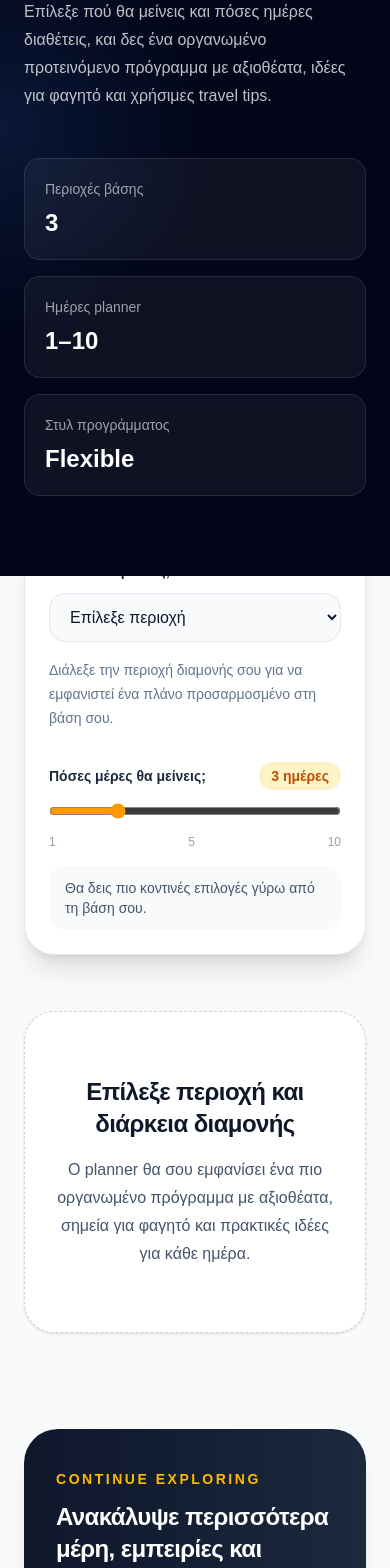
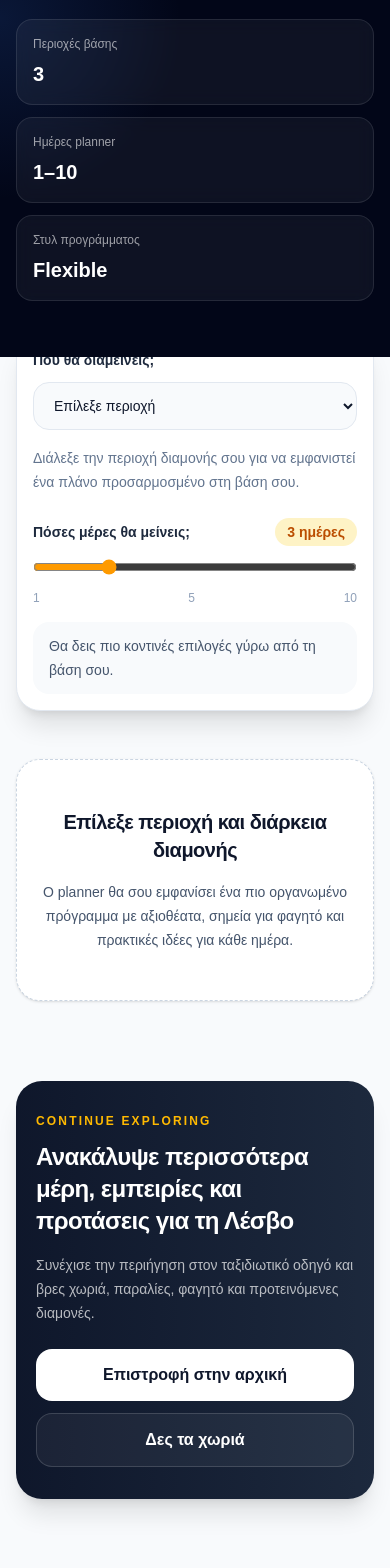
Before and after one commit to amamouridis06/lesvos-travel-guide, a Next.js app: page /planner in a window 390 px wide. Shown: the part 400-1968 px from the top of the page. Built offline with nearby package versions, Linux system fonts and the light colour scheme.

Commit message:
Update page.tsx

```diff
--- a/app/planner/page.tsx
+++ b/app/planner/page.tsx
@@ -175,15 +175,15 @@ function SectionTitle({
   return (
     <div className="max-w-3xl">
       {eyebrow ? (
-        <p className="mb-3 text-sm font-semibold uppercase tracking-[0.18em] text-amber-600">
+        <p className="mb-2 text-xs font-semibold uppercase tracking-[0.18em] text-amber-600 sm:mb-3 sm:text-sm">
           {eyebrow}
         </p>
       ) : null}
-      <h2 className="text-3xl font-bold tracking-tight text-slate-900 md:text-4xl">
+      <h2 className="text-2xl font-bold tracking-tight text-slate-900 sm:text-3xl md:text-4xl">
         {title}
       </h2>
       {description ? (
-        <p className="mt-4 text-base leading-7 text-slate-600 md:text-lg">
+        <p className="mt-3 text-sm leading-6 text-slate-600 sm:mt-4 sm:text-base sm:leading-7 md:text-lg">
           {description}
         </p>
       ) : null}
@@ -191,11 +191,20 @@ function SectionTitle({
   );
 }
 
-function BulletList({ items, dotColor }: { items: readonly string[]; dotColor: string }) {
+function BulletList({
+  items,
+  dotColor,
+}: {
+  items: readonly string[];
+  dotColor: string;
+}) {
   return (
-    <ul className="space-y-3">
+    <ul className="space-y-2.5 sm:space-y-3">
       {items.map((item) => (
-        <li key={item} className="flex items-start gap-3 text-slate-700 leading-6">
+        <li
+          key={item}
+          className="flex items-start gap-3 text-sm leading-6 text-slate-700 sm:text-base"
+        >
           <span className={`mt-2 h-2.5 w-2.5 shrink-0 rounded-full ${dotColor}`} />
           <span>{item}</span>
         </li>
@@ -226,41 +235,41 @@ export default function PlannerPage() {
     <main className="min-h-screen bg-slate-50 text-slate-900">
       <section className="relative overflow-hidden bg-slate-950 text-white">
         <div className="absolute inset-0 bg-[radial-gradient(circle_at_top_right,rgba(245,158,11,0.18),transparent_28%),radial-gradient(circle_at_left,rgba(59,130,246,0.14),transparent_35%)]" />
-        <div className="relative mx-auto max-w-7xl px-6 py-20 md:px-8 md:py-28">
-          <div className="grid gap-12 lg:grid-cols-[1.1fr_0.9fr] lg:items-end">
+        <div className="relative mx-auto max-w-7xl px-4 py-14 sm:px-6 sm:py-16 md:px-8 md:py-28">
+          <div className="grid gap-8 md:gap-10 lg:grid-cols-[1.1fr_0.9fr] lg:items-end lg:gap-12">
             <div className="max-w-3xl">
-              <div className="inline-flex items-center rounded-full border border-white/15 bg-white/5 px-4 py-1.5 text-sm font-medium text-white/85 backdrop-blur">
+              <div className="inline-flex items-center rounded-full border border-white/15 bg-white/5 px-3 py-1.5 text-xs font-medium text-white/85 backdrop-blur sm:px-4 sm:text-sm">
                 Lesvos Travel Planner
               </div>
-              <h1 className="mt-6 text-4xl font-bold tracking-tight md:text-6xl md:leading-[1.05]">
+              <h1 className="mt-5 text-3xl font-bold tracking-tight leading-tight sm:text-4xl md:text-6xl md:leading-[1.05]">
                 Φτιάξε το ταξίδι σου στη Λέσβο με πιο σωστό και όμορφο πλάνο
               </h1>
-              <p className="mt-5 max-w-2xl text-base leading-7 text-white/75 md:text-xl md:leading-8">
+              <p className="mt-4 max-w-2xl text-sm leading-6 text-white/75 sm:text-base sm:leading-7 md:text-xl md:leading-8">
                 Επίλεξε πού θα μείνεις και πόσες ημέρες διαθέτεις, και δες ένα οργανωμένο προτεινόμενο πρόγραμμα με αξιοθέατα, ιδέες για φαγητό και χρήσιμες travel tips.
               </p>
             </div>
 
-            <div className="grid gap-4 sm:grid-cols-3 lg:grid-cols-1 xl:grid-cols-3">
-              <div className="rounded-2xl border border-white/10 bg-white/5 p-5 backdrop-blur">
-                <p className="text-sm text-white/60">Περιοχές βάσης</p>
-                <p className="mt-2 text-2xl font-bold">3</p>
+            <div className="grid grid-cols-1 gap-3 sm:grid-cols-3 lg:grid-cols-1 xl:grid-cols-3">
+              <div className="rounded-2xl border border-white/10 bg-white/5 p-4 backdrop-blur sm:p-5">
+                <p className="text-xs text-white/60 sm:text-sm">Περιοχές βάσης</p>
+                <p className="mt-2 text-xl font-bold sm:text-2xl">3</p>
               </div>
-              <div className="rounded-2xl border border-white/10 bg-white/5 p-5 backdrop-blur">
-                <p className="text-sm text-white/60">Ημέρες planner</p>
-                <p className="mt-2 text-2xl font-bold">1–10</p>
+              <div className="rounded-2xl border border-white/10 bg-white/5 p-4 backdrop-blur sm:p-5">
+                <p className="text-xs text-white/60 sm:text-sm">Ημέρες planner</p>
+                <p className="mt-2 text-xl font-bold sm:text-2xl">1–10</p>
               </div>
-              <div className="rounded-2xl border border-white/10 bg-white/5 p-5 backdrop-blur">
-                <p className="text-sm text-white/60">Στυλ προγράμματος</p>
-                <p className="mt-2 text-2xl font-bold">Flexible</p>
+              <div className="rounded-2xl border border-white/10 bg-white/5 p-4 backdrop-blur sm:p-5">
+                <p className="text-xs text-white/60 sm:text-sm">Στυλ προγράμματος</p>
+                <p className="mt-2 text-xl font-bold sm:text-2xl">Flexible</p>
               </div>
             </div>
           </div>
         </div>
       </section>
 
-      <section className="mx-auto -mt-10 max-w-6xl px-6 pb-14 md:px-8">
-        <div className="rounded-[30px] border border-slate-200 bg-white p-6 shadow-xl md:p-8">
-          <div className="grid gap-8 lg:grid-cols-[1.2fr_0.8fr] lg:items-end">
+      <section className="mx-auto -mt-6 max-w-6xl px-4 pb-12 sm:-mt-8 sm:px-6 sm:pb-14 md:-mt-10 md:px-8">
+        <div className="rounded-[24px] border border-slate-200 bg-white p-4 shadow-xl sm:rounded-[28px] sm:p-6 md:rounded-[30px] md:p-8">
+          <div className="grid gap-6 lg:grid-cols-[1.2fr_0.8fr] lg:items-end lg:gap-8">
             <div>
               <label className="mb-3 block text-sm font-semibold text-slate-800">
                 Πού θα διαμείνεις;
@@ -268,7 +277,7 @@ export default function PlannerPage() {
               <select
                 value={location}
                 onChange={(e) => setLocation(e.target.value as LocationKey)}
-                className="w-full rounded-2xl border border-slate-200 bg-slate-50 px-4 py-3.5 text-slate-900 outline-none transition focus:border-amber-500 focus:ring-4 focus:ring-amber-100"
+                className="w-full rounded-2xl border border-slate-200 bg-slate-50 px-4 py-3.5 text-sm text-slate-900 outline-none transition focus:border-amber-500 focus:ring-4 focus:ring-amber-100 sm:text-base"
               >
                 <option value="">Επίλεξε περιοχή</option>
                 <option value="molivos">Μόλυβος</option>
@@ -278,7 +287,9 @@ export default function PlannerPage() {
 
               {selectedLocation ? (
                 <div className="mt-4 rounded-2xl border border-amber-100 bg-amber-50/70 px-4 py-3 text-sm leading-6 text-slate-700">
-                  <span className="font-semibold text-slate-900">{selectedLocation.label}:</span>{" "}
+                  <span className="font-semibold text-slate-900">
+                    {selectedLocation.label}:
+                  </span>{" "}
                   {selectedLocation.description}
                 </div>
               ) : (
@@ -310,7 +321,7 @@ export default function PlannerPage() {
                 <span>5</span>
                 <span>10</span>
               </div>
-              <div className="mt-4 rounded-2xl bg-slate-50 px-4 py-3 text-sm text-slate-600">
+              <div className="mt-4 rounded-2xl bg-slate-50 px-4 py-3 text-sm leading-6 text-slate-600">
                 {days <= 3
                   ? "Θα δεις πιο κοντινές επιλογές γύρω από τη βάση σου."
                   : "Θα προστεθούν και πιο εκτεταμένες ημερήσιες εξορμήσεις."}
@@ -321,8 +332,8 @@ export default function PlannerPage() {
       </section>
 
       {location ? (
-        <section className="mx-auto max-w-6xl px-6 pb-24 md:px-8">
-          <div className="mb-10 flex flex-col gap-5 lg:flex-row lg:items-end lg:justify-between">
+        <section className="mx-auto max-w-6xl px-4 pb-20 sm:px-6 md:px-8 md:pb-24">
+          <div className="mb-8 flex flex-col gap-4 sm:gap-5 lg:flex-row lg:items-end lg:justify-between">
             <SectionTitle
               eyebrow="Suggested itinerary"
               title={`Προτεινόμενο πρόγραμμα για ${selectedLocation?.label}`}
@@ -333,46 +344,46 @@ export default function PlannerPage() {
             </div>
           </div>
 
-          <div className="grid gap-6">
+          <div className="grid gap-5 sm:gap-6">
             {plan.map((day) => (
               <article
                 key={`${day.day}-${day.place}`}
-                className="overflow-hidden rounded-[30px] border border-slate-200 bg-white shadow-sm transition duration-300 hover:-translate-y-0.5 hover:shadow-lg"
+                className="overflow-hidden rounded-[24px] border border-slate-200 bg-white shadow-sm transition duration-300 hover:shadow-lg sm:rounded-[28px] md:rounded-[30px]"
               >
-                <div className="border-b border-slate-100 bg-gradient-to-r from-slate-50 to-white px-6 py-5 md:px-7">
+                <div className="border-b border-slate-100 bg-gradient-to-r from-slate-50 to-white px-4 py-4 sm:px-6 sm:py-5 md:px-7">
                   <div className="flex flex-col gap-3 md:flex-row md:items-center md:justify-between">
                     <div>
-                      <p className="text-sm font-semibold uppercase tracking-[0.14em] text-amber-600">
+                      <p className="text-xs font-semibold uppercase tracking-[0.14em] text-amber-600 sm:text-sm">
                         Ημέρα {day.day}
                       </p>
-                      <h3 className="mt-1 text-2xl font-bold tracking-tight text-slate-900 md:text-[28px]">
+                      <h3 className="mt-1 text-xl font-bold tracking-tight text-slate-900 sm:text-2xl md:text-[28px]">
                         {day.place}
                       </h3>
                     </div>
-                    <span className="inline-flex w-fit items-center rounded-full bg-slate-900 px-3.5 py-1.5 text-sm font-medium text-white">
+                    <span className="inline-flex w-fit items-center rounded-full bg-slate-900 px-3.5 py-1.5 text-xs font-medium text-white sm:text-sm">
                       {day.area}
                     </span>
                   </div>
                 </div>
 
-                <div className="grid gap-5 px-6 py-6 md:grid-cols-2 md:px-7">
-                  <div className="rounded-2xl border border-slate-200 bg-slate-50 p-5">
-                    <p className="mb-4 text-sm font-semibold uppercase tracking-[0.14em] text-slate-500">
+                <div className="grid gap-4 px-4 py-4 sm:gap-5 sm:px-6 sm:py-6 md:grid-cols-2 md:px-7">
+                  <div className="rounded-2xl border border-slate-200 bg-slate-50 p-4 sm:p-5">
+                    <p className="mb-3 text-xs font-semibold uppercase tracking-[0.14em] text-slate-500 sm:mb-4 sm:text-sm">
                       Τι να δεις
                     </p>
                     <BulletList items={day.see} dotColor="bg-amber-500" />
                   </div>
 
-                  <div className="rounded-2xl border border-slate-200 bg-slate-50 p-5">
-                    <p className="mb-4 text-sm font-semibold uppercase tracking-[0.14em] text-slate-500">
+                  <div className="rounded-2xl border border-slate-200 bg-slate-50 p-4 sm:p-5">
+                    <p className="mb-3 text-xs font-semibold uppercase tracking-[0.14em] text-slate-500 sm:mb-4 sm:text-sm">
                       Πού να φας
                     </p>
                     <BulletList items={day.eat} dotColor="bg-sky-500" />
                   </div>
                 </div>
 
-                <div className="px-6 pb-6 md:px-7 md:pb-7">
-                  <div className="rounded-2xl border border-amber-100 bg-amber-50 px-5 py-4 text-sm leading-6 text-amber-950">
+                <div className="px-4 pb-4 sm:px-6 sm:pb-6 md:px-7 md:pb-7">
+                  <div className="rounded-2xl border border-amber-100 bg-amber-50 px-4 py-4 text-sm leading-6 text-amber-950 sm:px-5">
                     <span className="font-semibold">Travel tip:</span> {day.tip}
                   </div>
                 </div>
@@ -381,43 +392,43 @@ export default function PlannerPage() {
           </div>
         </section>
       ) : (
-        <section className="mx-auto max-w-6xl px-6 pb-24 md:px-8">
-          <div className="rounded-[30px] border border-dashed border-slate-300 bg-white px-6 py-16 text-center shadow-sm">
-            <h2 className="text-2xl font-bold tracking-tight text-slate-900 md:text-3xl">
+        <section className="mx-auto max-w-6xl px-4 pb-20 sm:px-6 md:px-8 md:pb-24">
+          <div className="rounded-[24px] border border-dashed border-slate-300 bg-white px-4 py-12 text-center shadow-sm sm:rounded-[28px] sm:px-6 sm:py-14 md:rounded-[30px] md:py-16">
+            <h2 className="text-xl font-bold tracking-tight text-slate-900 sm:text-2xl md:text-3xl">
               Επίλεξε περιοχή και διάρκεια διαμονής
             </h2>
-            <p className="mx-auto mt-4 max-w-2xl text-base leading-7 text-slate-600">
+            <p className="mx-auto mt-4 max-w-2xl text-sm leading-6 text-slate-600 sm:text-base sm:leading-7">
               Ο planner θα σου εμφανίσει ένα πιο οργανωμένο πρόγραμμα με αξιοθέατα, σημεία για φαγητό και πρακτικές ιδέες για κάθε ημέρα.
             </p>
           </div>
         </section>
       )}
 
-      <section className="mx-auto max-w-6xl px-6 pb-24 md:px-8">
-        <div className="overflow-hidden rounded-[34px] bg-gradient-to-r from-slate-900 to-slate-800 px-8 py-10 text-white shadow-xl md:px-10 md:py-12">
+      <section className="mx-auto max-w-6xl px-4 pb-20 sm:px-6 md:px-8 md:pb-24">
+        <div className="overflow-hidden rounded-[26px] bg-gradient-to-r from-slate-900 to-slate-800 px-5 py-8 text-white shadow-xl sm:rounded-[30px] sm:px-8 sm:py-10 md:rounded-[34px] md:px-10 md:py-12">
           <div className="flex flex-col gap-6 lg:flex-row lg:items-center lg:justify-between">
             <div className="max-w-2xl">
-              <p className="text-sm font-semibold uppercase tracking-[0.18em] text-amber-400">
+              <p className="text-xs font-semibold uppercase tracking-[0.18em] text-amber-400 sm:text-sm">
                 Continue exploring
               </p>
-              <h3 className="mt-3 text-2xl font-bold tracking-tight md:text-3xl">
+              <h3 className="mt-3 text-2xl font-bold tracking-tight sm:text-[28px] md:text-3xl">
                 Ανακάλυψε περισσότερα μέρη, εμπειρίες και προτάσεις για τη Λέσβο
               </h3>
-              <p className="mt-4 text-base leading-7 text-white/70">
+              <p className="mt-4 text-sm leading-6 text-white/70 sm:text-base sm:leading-7">
                 Συνέχισε την περιήγηση στον ταξιδιωτικό οδηγό και βρες χωριά, παραλίες, φαγητό και προτεινόμενες διαμονές.
               </p>
             </div>
 
-            <div className="flex flex-wrap gap-4">
+            <div className="flex w-full flex-col gap-3 sm:w-auto sm:flex-row sm:flex-wrap sm:gap-4">
               <Link
                 href="/"
-                className="inline-flex items-center rounded-2xl bg-white px-6 py-3.5 font-semibold text-slate-900 transition hover:bg-slate-100"
+                className="inline-flex w-full items-center justify-center rounded-2xl bg-white px-6 py-3.5 font-semibold text-slate-900 transition hover:bg-slate-100 sm:w-auto"
               >
                 Επιστροφή στην αρχική
               </Link>
               <Link
                 href="/villages"
-                className="inline-flex items-center rounded-2xl border border-white/15 bg-white/5 px-6 py-3.5 font-semibold text-white transition hover:bg-white/10"
+                className="inline-flex w-full items-center justify-center rounded-2xl border border-white/15 bg-white/5 px-6 py-3.5 font-semibold text-white transition hover:bg-white/10 sm:w-auto"
               >
                 Δες τα χωριά
               </Link>
```
